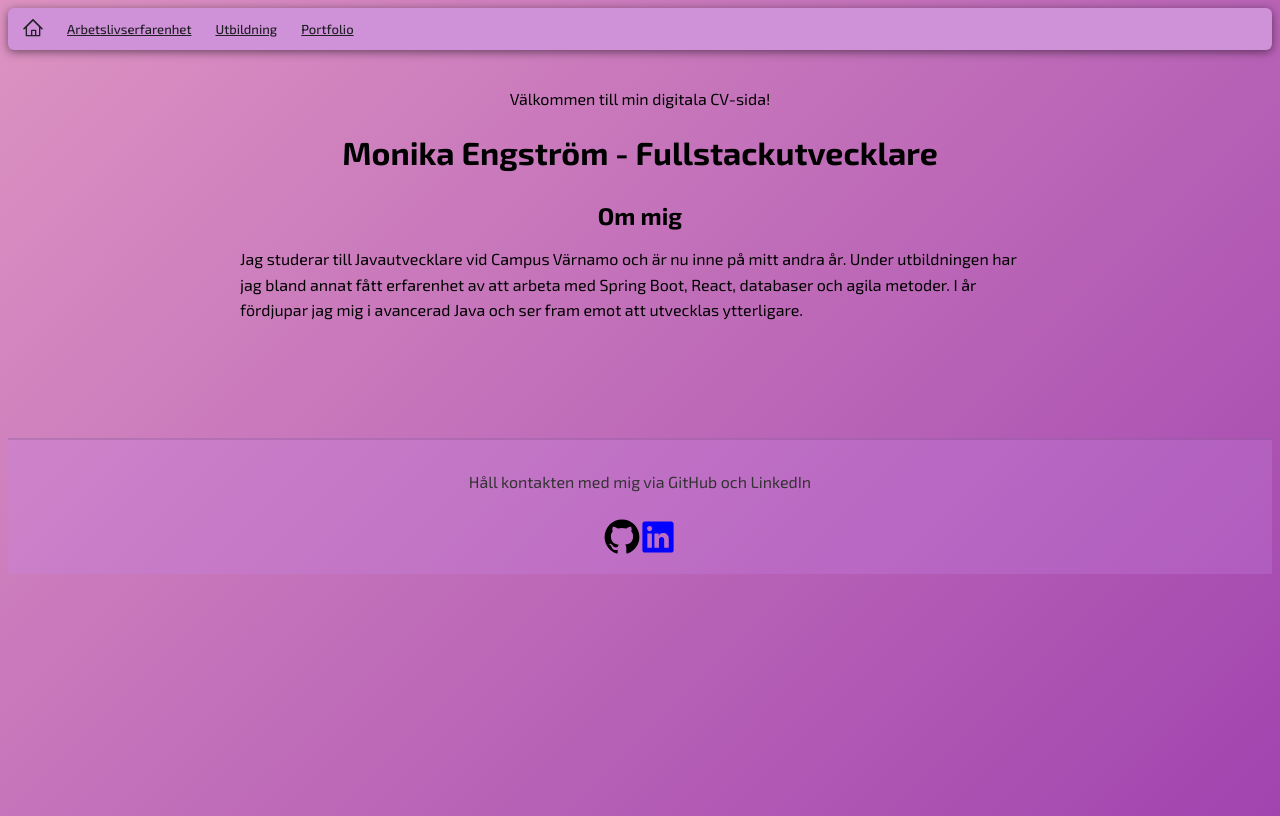
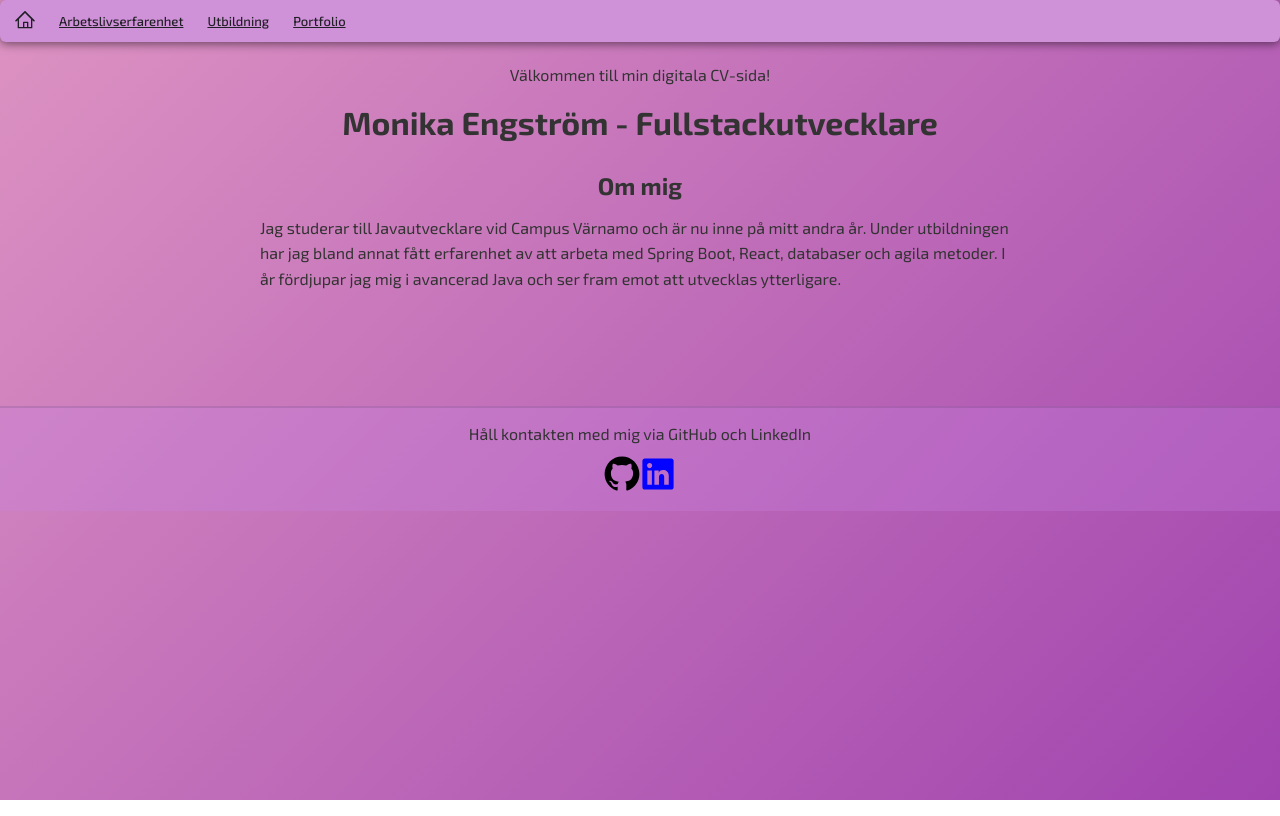
Before and after one commit to Monika-feg/CV-React, a React (Vite) app: page / in a window 1280 px wide. Built offline with nearby package versions, Linux system fonts and the light colour scheme.

Commit message:
Fixa CSS-laddning för GitHub Pages

```diff
--- a/src/css/App.css
+++ b/src/css/App.css
@@ -1,5 +1,14 @@
-body{
+* {
+  margin: 0;
+  padding: 0;
+  box-sizing: border-box;
+}
 
+html, body {
+  height: 100%;
+}
+
+body {
   min-height: 100vh;
   background: linear-gradient(135deg, #dd93c2, #a144af);
   text-align: center;
@@ -7,8 +16,11 @@ body{
   font-optical-sizing: auto;
   font-weight: 400;
   font-style: normal;
+  color: #333;
+}
 
-
+#root {
+  min-height: 100vh;
 }
 /* Home page styling */
 .home-container {
--- a/src/main.tsx
+++ b/src/main.tsx
@@ -1,6 +1,7 @@
 import { StrictMode } from "react";
 import { createRoot } from "react-dom/client";
 import App from "./App.tsx";
+import "./css/App.css";
 
 createRoot(document.getElementById("root")!).render(
   <StrictMode>
```
Lines whose indentation alone changed are shown as unchanged.
